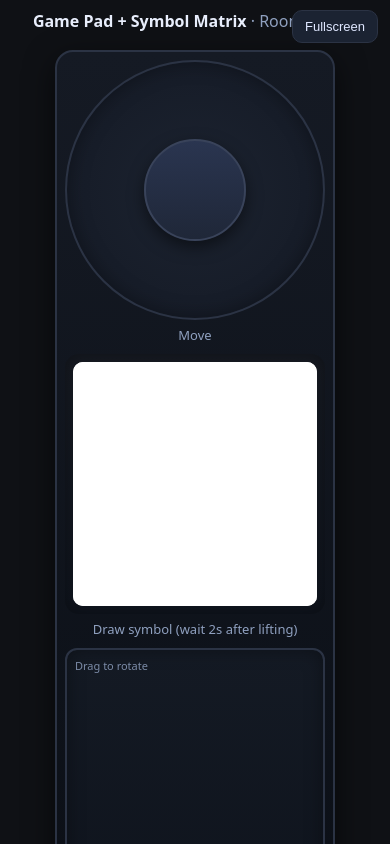
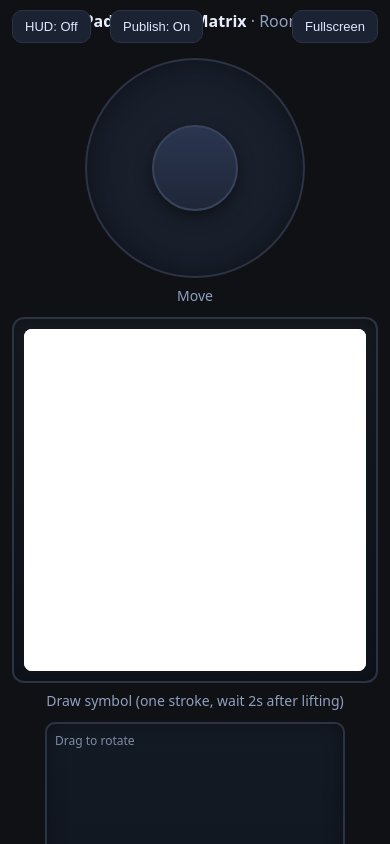
Before and after one commit to chikilepraneeth/Gamepad, a plain HTML site: page index.html in a window 390 px wide. Both pictures are taken after a click on the button "Fullscreen". Drawn offline with Linux system fonts and the light colour scheme; no server answers.

Commit message:
Update index.html

```diff
--- a/index.html
+++ b/index.html
@@ -22,44 +22,25 @@
       padding:10px 12px;text-align:center;color:var(--muted)
     }
     header b{color:var(--fg)}
-
-    /* Only fullscreen button now */
-    #fsBtn{
+    #hudToggle,#publishBtn,#fsBtn{
       position:fixed;z-index:10;
       background:#1b2332;color:#dfe7ff;
       border:1px solid #2b3344;border-radius:10px;
-      padding:8px 12px;font-size:13px;
-      top:10px;right:12px
+      padding:8px 12px;font-size:13px
     }
-
-    /* Outer shared frame for all 3 pads */
-    #controllerFrame{
-      max-width:900px;
-      margin:0 auto;
-      padding:10px;
-      border-radius:18px;
-      border:2px solid #2b3344;
-      background:linear-gradient(180deg,#151a24,#0b0f16);
-      box-shadow:0 10px 30px rgba(0,0,0,.6);
-      display:flex;
-      align-items:stretch;
-      justify-content:center;
-    }
-
+    #hudToggle{top:10px;left:12px}
+    #publishBtn{top:10px;left:110px}
+    #fsBtn{top:10px;right:12px}
     #controls{
       display:grid;
-      grid-template-columns:0.8fr 1.1fr 0.9fr;
-      gap:10px;
-      align-items:center;
-      width:100%;
+      grid-template-columns:0.85fr 1.15fr 1fr;
+      gap:12px;padding:8px 12px 14px;
+      align-items:center;height:100%
     }
 
     .stick{
-      position:relative;
-      width:100%;
-      max-width:180px;        /* smaller */
-      aspect-ratio:1/1;
-      margin:0 auto;border-radius:50%;
+      position:relative;width:100%;max-width:220px;
+      aspect-ratio:1/1;margin:0 auto;border-radius:50%;
       background:radial-gradient(85% 85% at 50% 50%,#1c2330,#121722);
       border:2px solid #2b3344;
       box-shadow:inset 0 0 20px rgba(0,0,0,.35);
@@ -73,30 +54,31 @@
       box-shadow:0 6px 16px rgba(0,0,0,.5)
     }
 
-    .label{text-align:center;margin-top:6px;font-size:13px;color:var(--muted)}
+    .label{text-align:center;margin-top:8px;font-size:14px;color:var(--muted)}
 
-    /* Square draw area, slightly smaller */
+    /* ⭐ Make draw area square, like Tkinter canvas (256x256) */
     .padbox{
       position:relative;
       width:100%;
-      max-width:360px;
-      aspect-ratio:1/1;
+      max-width:520px;
+      aspect-ratio:1/1;            /* <-- square, not 16/10 */
       margin:0 auto;
       background:linear-gradient(180deg,var(--bg2),#0f141d);
-      border-radius:14px;
+      border:2px solid #2b3344;
+      border-radius:12px;
       box-shadow:inset 0 0 18px rgba(0,0,0,.35);
       overflow:hidden;touch-action:none;
       display:flex;align-items:center;justify-content:center;
-      padding:8px
+      padding:10px
     }
     #draw{
       width:100%;height:100%;
-      background:#ffffff;border-radius:10px
+      background:#ffffff;border-radius:8px
     }
 
     .touchpad{
-      position:relative;width:100%;max-width:220px;
-      aspect-ratio:1/1;margin:0 auto;border-radius:12px;
+      position:relative;width:100%;max-width:300px;
+      aspect-ratio:1/1;margin:0 auto;border-radius:10px;
       background:linear-gradient(180deg,#141a24,#0f141d);
       border:2px solid #2b3344;
       box-shadow:inset 0 0 18px rgba(0,0,0,.35);
@@ -105,21 +87,28 @@
     .touchpad::after{
       content:"Drag to rotate";
       position:absolute; left:8px; top:8px;
-      font-size:11px; color:#8fa0bf; opacity:.85
+      font-size:12px; color:#8fa0bf; opacity:.85
     }
 
+    #hud{
+      position:fixed;left:12px;bottom:12px;z-index:10;
+      width:min(92vw,460px);
+      background:rgba(17,22,30,.9);
+      border:1px solid #2b3344;border-radius:12px;
+      padding:10px 12px;
+      font-family:ui-monospace,Menlo,Consolas,monospace;
+      font-size:12px;line-height:1.25;
+      display:none;white-space:pre;overflow:auto;max-height:52vh
+    }
     @media(max-width:820px){
-      #wrap{grid-template-rows:auto 1fr auto}
-      #controllerFrame{max-width:95vw;padding:8px}
-      #controls{
-        grid-template-columns:1fr;
-        gap:10px;
-      }
-      .stick,.touchpad,.padbox{max-width:260px}
+      #controls{grid-template-columns:1fr}
+      .padbox{max-width:95vw}
     }
   </style>
 </head>
 <body>
+<button id="hudToggle">HUD: Off</button>
+<button id="publishBtn">Publish: On</button>
 <button id="fsBtn">Fullscreen</button>
 
 <div id="wrap">
@@ -127,7 +116,6 @@
     <b>Game Pad + Symbol Matrix</b> · Room: <b id="roomLabel">demo</b>
   </header>
 
-  <div id="controllerFrame">
   <div id="controls">
     <!-- LEFT: MOVE STICK -->
     <div>
@@ -140,7 +128,7 @@
       <div class="padbox">
         <canvas id="draw"></canvas>
       </div>
-        <div class="label">Draw symbol (wait 2s after lifting)</div>
+      <div class="label">Draw symbol (one stroke, wait 2s after lifting)</div>
     </div>
 
     <!-- RIGHT: LOOK TRACKPAD -->
@@ -149,12 +137,13 @@
       <div class="label">Look (trackpad)</div>
     </div>
   </div>
-  </div>
 
   <footer>
     <small>Realtime over WebSocket. Sends ~60Hz while changing; zero instantly on release.</small>
   </footer>
 </div>
+
+<pre id="hud"></pre>
 
 <!-- Firebase SDK -->
 <script src="https://www.gstatic.com/firebasejs/10.14.0/firebase-app-compat.js"></script>
@@ -185,19 +174,21 @@
 
   const MODEL_URL = "https://gamepad-11.onrender.com/predict_matrix";
 
-  // Fullscreen button
-  document.getElementById("fsBtn").onclick = () => {
-    const anyDoc = document;
-    const anyElem = document.documentElement || document.body;
+  const hud = document.getElementById("hud");
+  let hudOn=false, publishOn=true;
 
-    if (!anyDoc.fullscreenElement &&
-        anyElem.requestFullscreen) {
-      anyElem.requestFullscreen().catch(err => {
-        console.log("Fullscreen request failed:", err);
-      });
-    } else if (anyDoc.fullscreenElement && anyDoc.exitFullscreen) {
-      anyDoc.exitFullscreen();
-    }
+  document.getElementById("hudToggle").onclick=(e)=>{
+    hudOn=!hudOn;
+    hud.style.display=hudOn?"block":"none";
+    e.target.textContent=`HUD: ${hudOn?"On":"Off"}`;
+  };
+  document.getElementById("publishBtn").onclick=(e)=>{
+    publishOn=!publishOn;
+    e.target.textContent=`Publish: ${publishOn?"On":"Off"}`;
+  };
+  document.getElementById("fsBtn").onclick=()=>{
+    if(document.fullscreenElement){document.exitFullscreen()}
+    else{document.documentElement.requestFullscreen()}
   };
 
   // ===== MOVE STICK =====
@@ -299,7 +290,7 @@
   function fitCanvas(){
     const r=canvas.getBoundingClientRect();
     const dpr=Math.max(1,window.devicePixelRatio||1);
-    W=(r.width*dpr)|0; H=(r.height*dpr)|0;
+    W=(r.width*dpr)|0; H=(r.height*dpr)|0;   // square because padbox is square
     canvas.width=W; canvas.height=H;
     ctx.fillStyle="#fff"; ctx.fillRect(0,0,W,H);   // white background
     ctx.lineJoin="round"; ctx.lineCap="round";
@@ -333,19 +324,28 @@
     lastDX=p.x; lastDY=p.y;
   }
 
-  // Tkinter-like pipeline
+  /**
+   * Rasterize like the Python/Tkinter pipeline:
+   * 1) Work on full-res canvas W x H
+   * 2) Find ink bounding box (non-white pixels)
+   * 3) Crop to that box
+   * 4) Pad to square
+   * 5) Resize that square to 32x32
+   * 6) Return 32x32 grayscale matrix (0=black, 255=white)
+   */
   function rasterizeTkStyle(){
+    // Step 1: full image data
     const fullImg = ctx.getImageData(0,0,W,H);
     const data = fullImg.data;
 
-    // find bounding box of ink (gray < 250)
+    // Step 2: find bounding box of strokes (treat gray < 250 as ink)
     let minX=W, minY=H, maxX=-1, maxY=-1;
     for(let y=0; y<H; y++){
       for(let x=0; x<W; x++){
         const idx = (y*W + x)*4;
         const r = data[idx], g=data[idx+1], b=data[idx+2];
-        const gray = 0.299*r + 0.587*g + 0.114*b;
-        if(gray < 250){
+        const gray = 0.299*r + 0.587*g + 0.114*b; // 0..255
+        if(gray < 250){  // not almost white
           if(x<minX) minX=x;
           if(y<minY) minY=y;
           if(x>maxX) maxX=x;
@@ -354,8 +354,8 @@
       }
     }
 
+    // No ink found → return blank white 32x32
     if(maxX < 0 || maxY < 0){
-      // no ink → blank 32x32
       const blank=[];
       for(let y=0; y<MATRIX_SIZE; y++){
         const row=new Array(MATRIX_SIZE).fill(255);
@@ -368,25 +368,26 @@
     const cropH = maxY - minY + 1;
     const side  = Math.max(cropW, cropH);
 
-    // crop canvas
+    // Step 3: crop region into a small canvas
     const cropCanvas = document.createElement("canvas");
     cropCanvas.width  = cropW;
     cropCanvas.height = cropH;
     const cropCtx = cropCanvas.getContext("2d");
+    // putImageData doesn't scale, we just shift so (minX, minY) becomes (0,0)
     cropCtx.putImageData(fullImg, -minX, -minY);
 
-    // pad to square
+    // Step 4: pad to square
     const squareCanvas = document.createElement("canvas");
     squareCanvas.width  = side;
     squareCanvas.height = side;
     const squareCtx = squareCanvas.getContext("2d");
-    squareCtx.fillStyle="#fff";
+    squareCtx.fillStyle="#fff";         // white background
     squareCtx.fillRect(0,0,side,side);
     const offsetX = (side - cropW)/2;
     const offsetY = (side - cropH)/2;
     squareCtx.drawImage(cropCanvas, offsetX, offsetY);
 
-    // resize to 32x32
+    // Step 5: resize that square to 32x32
     const finalCanvas = document.createElement("canvas");
     finalCanvas.width  = MATRIX_SIZE;
     finalCanvas.height = MATRIX_SIZE;
@@ -401,7 +402,7 @@
       0,0,MATRIX_SIZE,MATRIX_SIZE
     );
 
-    // build matrix (0=black, 255=white)
+    // Step 6: build 32x32 grayscale matrix, white=255, black=0
     const img32 = finalCtx.getImageData(0,0,MATRIX_SIZE,MATRIX_SIZE).data;
     const out=[];
     for(let y=0; y<MATRIX_SIZE; y++){
@@ -410,7 +411,7 @@
         const idx = (y*MATRIX_SIZE + x)*4;
         const r = img32[idx], g=img32[idx+1], b=img32[idx+2];
         const gray = Math.round(0.299*r + 0.587*g + 0.114*b);
-        row.push(gray);
+        row.push(gray); // 0..255 (matches Tk input before ToTensor)
       }
       out.push(row);
     }
@@ -420,19 +421,10 @@
   function end(){
     if(!drawing)return;
     drawing=false;
-
-    // 2 second inactivity timeout
     inactivityTimer=setTimeout(async ()=>{
       if(!hasInk) return;
       console.log("[PAD] Inactivity timeout reached, rasterizing & calling model...");
-
-      // ⏱️ Clear visually immediately at 2 seconds
-      fitCanvas();
-      hasInk = false;
-
-      // Then rasterize from the previous content (we still have it in memory in many cases,
-      // but the important thing for the player is that the pad is cleared after 2s.)
-      const matrix = rasterizeTkStyle();
+      const matrix = rasterizeTkStyle();   // ⭐ Tk-like preprocessing
       const now = Date.now();
 
       console.log("[PAD] Writing /draw to Firebase...");
@@ -449,6 +441,7 @@
         const data = await res.json();
         console.log("[PAD] Model response JSON:", data);
 
+        if (publishOn){
           console.log("[PAD] Writing /prediction to Firebase...");
           await predRef.set({
             index: data.index ?? null,
@@ -459,9 +452,15 @@
             source:"onnx_api"
           });
           console.log("[PAD] /prediction write done");
+        } else {
+          console.log("[PAD] publishOn=false → skipping /prediction write");
+        }
       } catch(err){
         console.error("[PAD] Error calling model API or writing prediction:", err);
       }
+
+      fitCanvas();
+      hasInk=false;
     }, INACTIVITY_MS);
   }
 
@@ -474,6 +473,7 @@
   // ===== 60Hz PAD SENDER =====
   let lastSent=0;
   function sendPad(payload){
+    if(!publishOn) return;
     const now=performance.now();
     if(now-lastSent<16) return;
     lastSent=now;
@@ -489,6 +489,11 @@
       draw:{hasInk},
       t:Date.now()
     };
+    if(hudOn){
+      hud.textContent=
+        `MOVE: {x:${payload.axes[0]}, y:${payload.axes[1]}}\n`+
+        `LOOK: {x:${payload.look[0]}, y:${payload.look[1]}}`;
+    }
     sendPad(payload);
   }, 16);
 </script>
```
Lines whose indentation alone changed are shown as unchanged.
